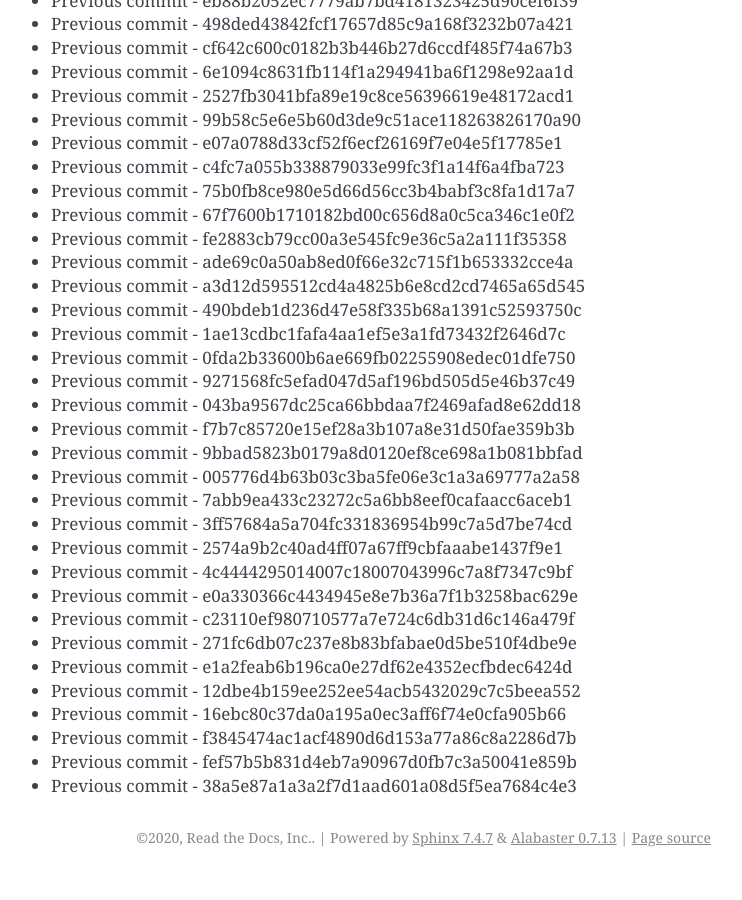
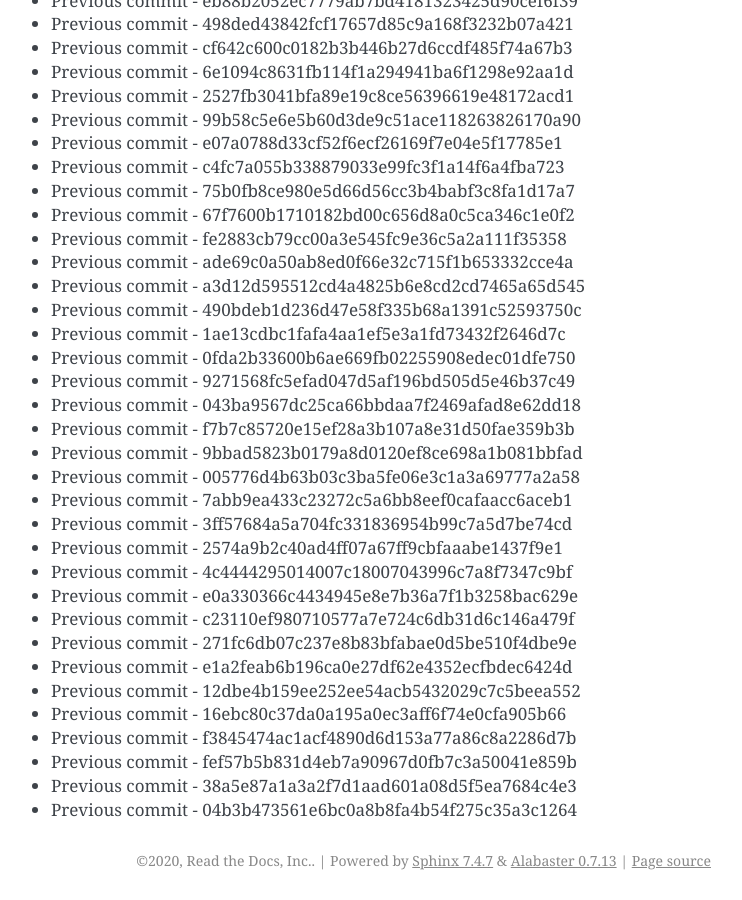
Before and after one commit to readthedocs/rtd-git-stresstest, a Sphinx documentation site: the page built from docs/updates.rst, in a window 1280 px wide and 900 px high, scrolled down 88632 px. Shown: the whole window, without its empty margins (399-1141 px from the left). Built offline with Sphinx 7.4.7, drawn with Linux system fonts in a browser that asks for light colours; before the commit the page ends 89509 px from its top, so only the background shows below that.

Commit message:
Generating commit from previous: 04b3b473561e6bc0a8b8fa4b54f275c35a3c1264

```diff
--- a/docs/updates.rst
+++ b/docs/updates.rst
@@ -3756,3 +3756,4 @@ It can be tested for any performance characteristics.
 * Previous commit - f3845474ac1acf4890d6d153a77a86c8a2286d7b
 * Previous commit - fef57b5b831d4eb7a90967d0fb7c3a50041e859b
 * Previous commit - 38a5e87a1a3a2f7d1aad601a08d5f5ea7684c4e3
+* Previous commit - 04b3b473561e6bc0a8b8fa4b54f275c35a3c1264
```
